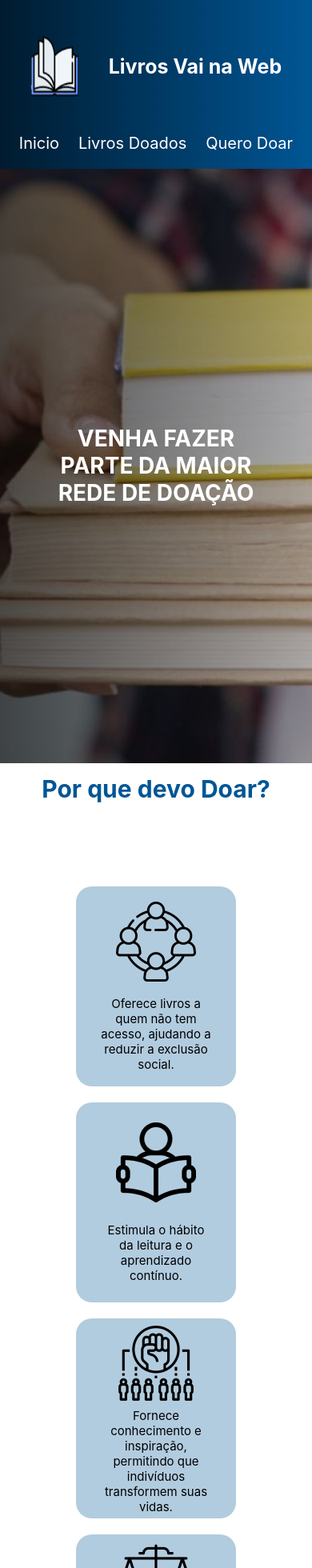
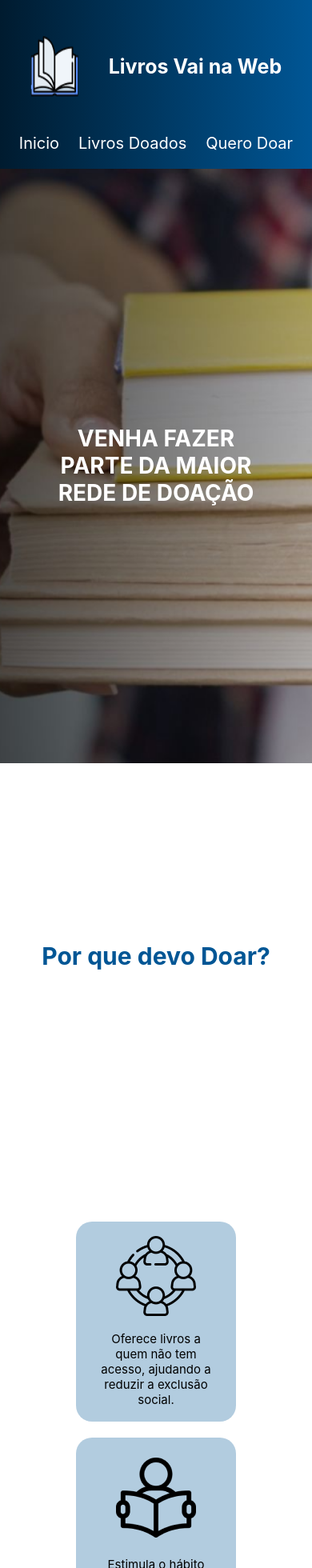
Before and after one commit to natanaelsecundo/projetoFinalVainaWeb, a React (Vite) app: page / in a window 390 px wide. Shown: the top 1960 px of the page at 80% size. Built offline with nearby package versions, Linux system fonts and the light colour scheme.

Commit message:
refactor: reorganização do layout e melhorias na responsividade

```diff
--- a/src/Pages/Inicio/inicio.module.scss
+++ b/src/Pages/Inicio/inicio.module.scss
@@ -81,37 +81,6 @@
         margin-left: 0;
       }
     }
-
-  }
-  @media (max-width: 660px) {
-    .firstSection{
-       background-position: center;
-    }}
-    @media (max-width: 427px) {
-      .devoDoar {
-        height: 220vh;
-        justify-content: space-evenly;
-        display: flex;
-        flex-direction: column;
-      }
-
-      .boxCard {
-        height: auto;
-      }
-    }
-
-    .devoDoar {
-      height: 120vh;
-
-      div {
-        justify-content: center;
-
-        h2 {
-          margin-left: 0;
-        }
-      }
-    }
-
     .boxCard {
       height: 100vh;
       flex-wrap: wrap;
@@ -126,3 +95,35 @@
         }
       }
     }
+
+
+  }
+  @media (max-width: 660px) {
+    .firstSection{
+       background-position: center;
+    }
+    .devoDoar {
+      height: 120vh;
+
+      div {
+        justify-content: center;
+
+        h2 {
+          margin-left: 0;
+        }
+      }
+    }
+
+  }
+    @media (max-width: 427px) {
+      .devoDoar {
+        height: 220vh;
+        justify-content: space-evenly;
+        display: flex;
+        flex-direction: column;
+      }
+
+      .boxCard {
+        height: auto;
+      }
+    }
--- a/src/Pages/QueroDoar/QueroDoar.jsx
+++ b/src/Pages/QueroDoar/QueroDoar.jsx
@@ -8,7 +8,7 @@ export default function QueroDoar(){
                 <h2 className={S.h2}>Por favor, preencha o formulário com suas informações e as informações do Livro</h2>
                 <form action="">
                   <div>
-                    <img src={livro} alt="Contem um livro aberto" />
+                    <img className={S.h3} src={livro} alt="Contem um livro aberto" />
                     <h3>Informações do Livro</h3>
                     </div>
                     <input type="text" placeholder='Titulo' />
--- a/src/Pages/QueroDoar/queroDoar.module.scss
+++ b/src/Pages/QueroDoar/queroDoar.module.scss
@@ -86,12 +86,13 @@ input:nth-child(6){
     h2{
       font-size: 20px;
     }
+
   }
   .principal{
     height: 60vh;
   }
     form {
-      width: 40vw;
+      width: 310px;
       height: auto;
   }
   .doar {
@@ -103,10 +104,11 @@ input:nth-child(6){
   }
 }
 
-@media (max-width: 427px){
+@media (max-width: 450px){
   form {
-      width: 40vw;
+      width: 310px;
       height: auto;
+
   }
   .doar {
       width: 20vw;
```
